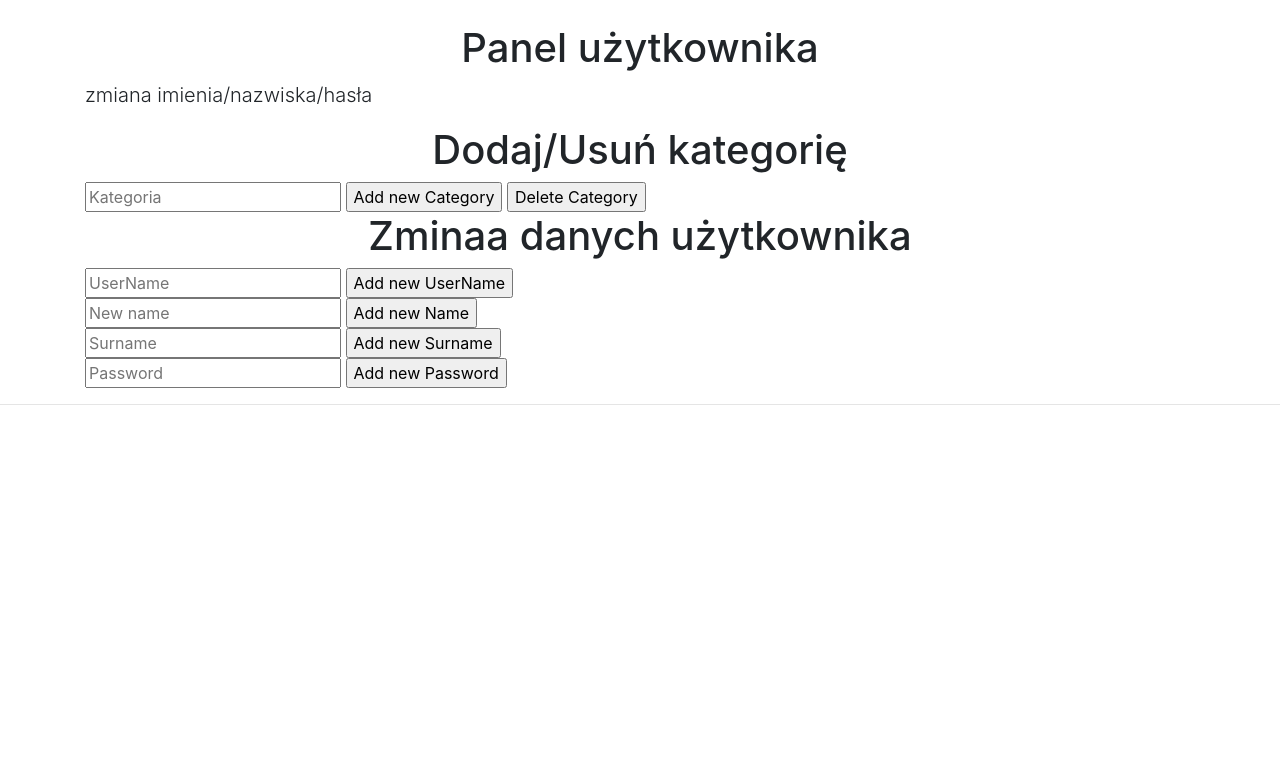
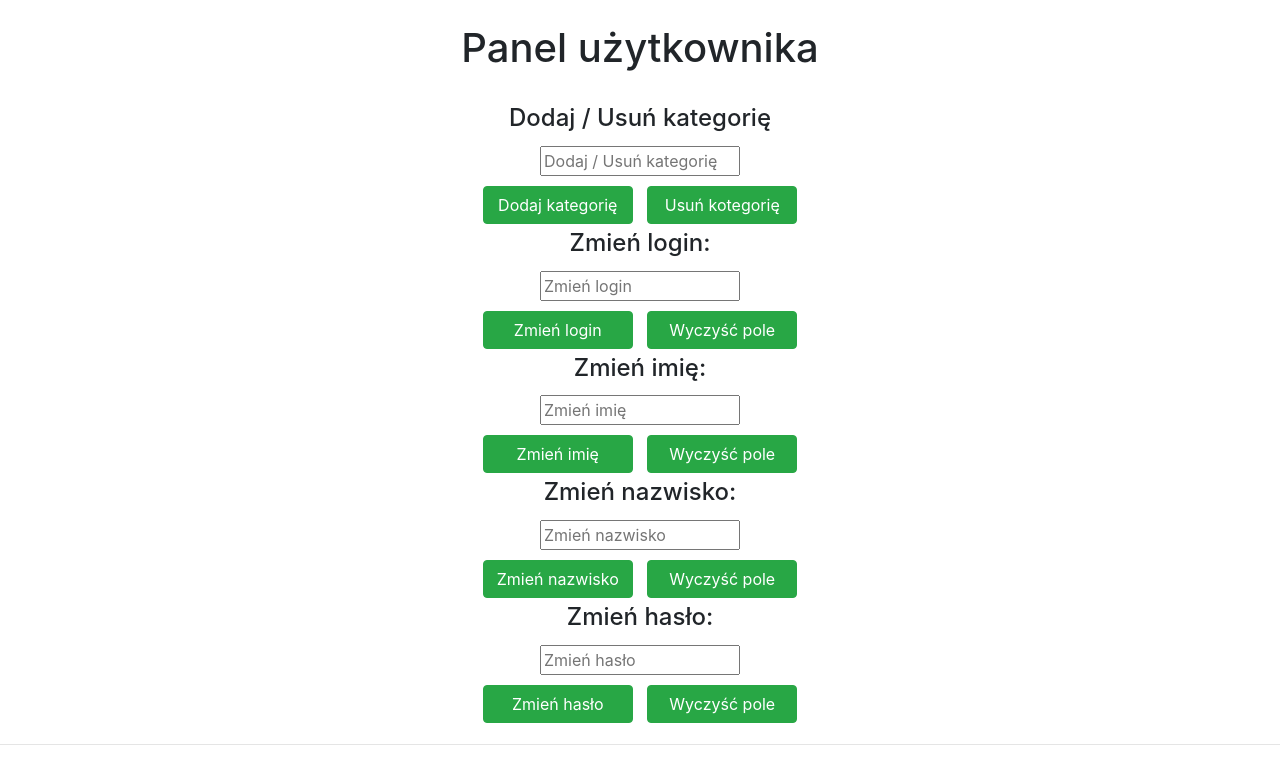
Before and after one commit to admm20/DjangoHomeBudget, a Django app: page /userpanel/ in a window 1280 px wide. Shown: the part 56-817 px from the top of the page. Before the commit the page ends 461 px from the top, so only its background shows below. Run offline with Django 3.2, Linux system fonts and the light colour scheme; the visitor is signed in with stand-in values (Sample User, id 1); some libraries are stand-ins or nearby versions.

Commit message:
[DEV] Added userpanel style

```diff
--- a/main/templates/main/base.html
+++ b/main/templates/main/base.html
@@ -27,7 +27,7 @@
             margin: 0 auto;
         }
 
-        h1, h2 {
+        h1, h2, h3 {
             text-align: center;
         }
 
@@ -81,7 +81,7 @@
         }
 
         .addForm{
-            width: 500px;
+            width: 450px;
             margin: 0 auto;
             text-align: center;
         }
--- a/main/templates/main/userpanel.html
+++ b/main/templates/main/userpanel.html
@@ -5,39 +5,42 @@
 <main role="main" class="container">
 
     <div class="starter-template">
-            <h1>Panel użytkownika</h1>
-            <p class="lead">
-                zmiana imienia/nazwiska/hasła
-            </p>
-            <h1>Dodaj/Usuń kategorię</h1>
-            <form method="post">
+        <h1>Panel użytkownika</h1><br>
+        <form method="post" class="addForm">
             {% csrf_token %}
-                <input type="text" name="addcategory" required placeholder="Kategoria">
-                <input type="submit" name="addNewCategoryButton" value="Add new Category">
-                <input type="submit" name="deleteCategoryButton" value="Delete Category">
+            <h4>Dodaj / Usuń kategorię</h4>
+            <input type="text" name="addcategory" required placeholder="Dodaj / Usuń kategorię"><br>
+            <input type="submit" name="addNewCategoryButton" value="Dodaj kategorię" class="btn btn-success">
+            <input type="submit" name="deleteCategoryButton" value="Usuń kotegorię" class="btn btn-success">
         </form>
-
-            <h1>Zminaa danych użytkownika</h1>
-            <form method="post">
+        <form method="post" class="addForm">
+            <h4>Zmień login:</h4>
             {% csrf_token %}
-                <input type="text" name="newUserName" required placeholder="UserName">
-                <input type="submit" name="newUserNameButton" value="Add new UserName">
+            <input type="text" name="newUserName" required placeholder="Zmień login"><br>
+            <input type="submit" name="newUserNameButton" value="Zmień login" class="btn btn-success">
+            <input type="reset" value="Wyczyść pole" class="btn btn-success">
         </form>
-            <form method="post">
+        <form method="post" class="addForm">
             {% csrf_token %}
-                <input type="text" name="newName" required placeholder="New name">
-                <input type="submit" name="newNameButton" value="Add new Name">
+            <h4>Zmień imię:</h4>
+            <input type="text" name="newName" required placeholder="Zmień imię"><br>
+            <input type="submit" name="newNameButton" value="Zmień imię" class="btn btn-success">
+            <input type="reset" value="Wyczyść pole" class="btn btn-success">
         </form>
-            <form method="post">
+        <form method="post" class="addForm">
             {% csrf_token %}
-                <input type="text" name="newUserSurname" required placeholder="Surname">
-                <input type="submit" name="newUserSurnameButton" value="Add new Surname">
+            <h4>Zmień nazwisko:</h4>
+            <input type="text" name="newUserSurname" required placeholder="Zmień nazwisko"><br>
+            <input type="submit" name="newUserSurnameButton" value="Zmień nazwisko" class="btn btn-success">
+            <input type="reset" value="Wyczyść pole" class="btn btn-success">
 
         </form>
-            <form method="post">
+        <form method="post" class="addForm">
             {% csrf_token %}
-            <input type="text" name="changePassword" required placeholder="Password">
-            <input type="submit" name="changePasswordButton" value="Add new Password">
+            <h4>Zmień hasło:</h4>
+            <input type="text" name="changePassword" required placeholder="Zmień hasło"><br>
+            <input type="submit" name="changePasswordButton" value="Zmień hasło" class="btn btn-success">
+            <input type="reset" value="Wyczyść pole" class="btn btn-success">
 
         </form>
         <!--
@@ -47,7 +50,7 @@
                 {% csrf_token %}
                 {% for field in form %}
                   <p>
-                    {{ field.label_tag }}<br>
+                    {{ field.h4_tag }}<br>
                     {{ field }}<br>
                     <div class = "helptext">
                     {% if field.help_text %}
```
Lines whose indentation alone changed are shown as unchanged.
